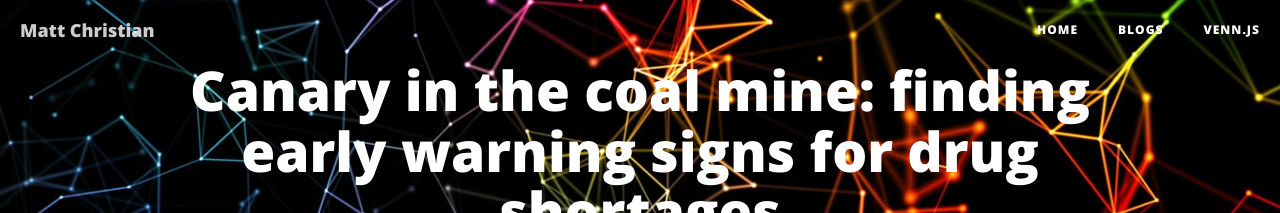
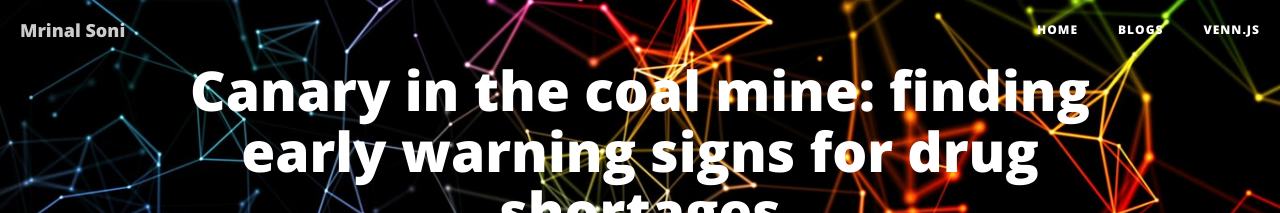
Before and after one commit to mrinaaall/mrinaaall.github.io, a Jekyll site: the page built from _posts/2022-02-01-features.markdown, in a window 1280 px wide. Shown: the top 213 px of the page. Built offline with Jekyll 4.4.1, drawn with Linux system fonts in a browser that asks for light colours; nearby versions of some CDN libraries; a script that is not in the unit is left out.

```diff
--- a/_config.yml
+++ b/_config.yml
@@ -1,11 +1,11 @@
 # Site settings
-title: Matt Christian
+title: Mrinal Soni
 header-img: ./img/cover.jpeg
-email: matthew.bryan.christian@gmail.com
+email: mrinals98@gmail.com
 
-url: "http://analyticalmeanderings.github.io"
-github_username:  analyticalmeanderings
-linkedin: https://www.linkedin.com/in/matthew-christian-17577641
+url: "https://mrinaaall.github.io/"
+github_username:  mrinaaall
+linkedin: https://www.linkedin.com/in/mrinaaall/
 
 # Build settings
 markdown: kramdown
```
